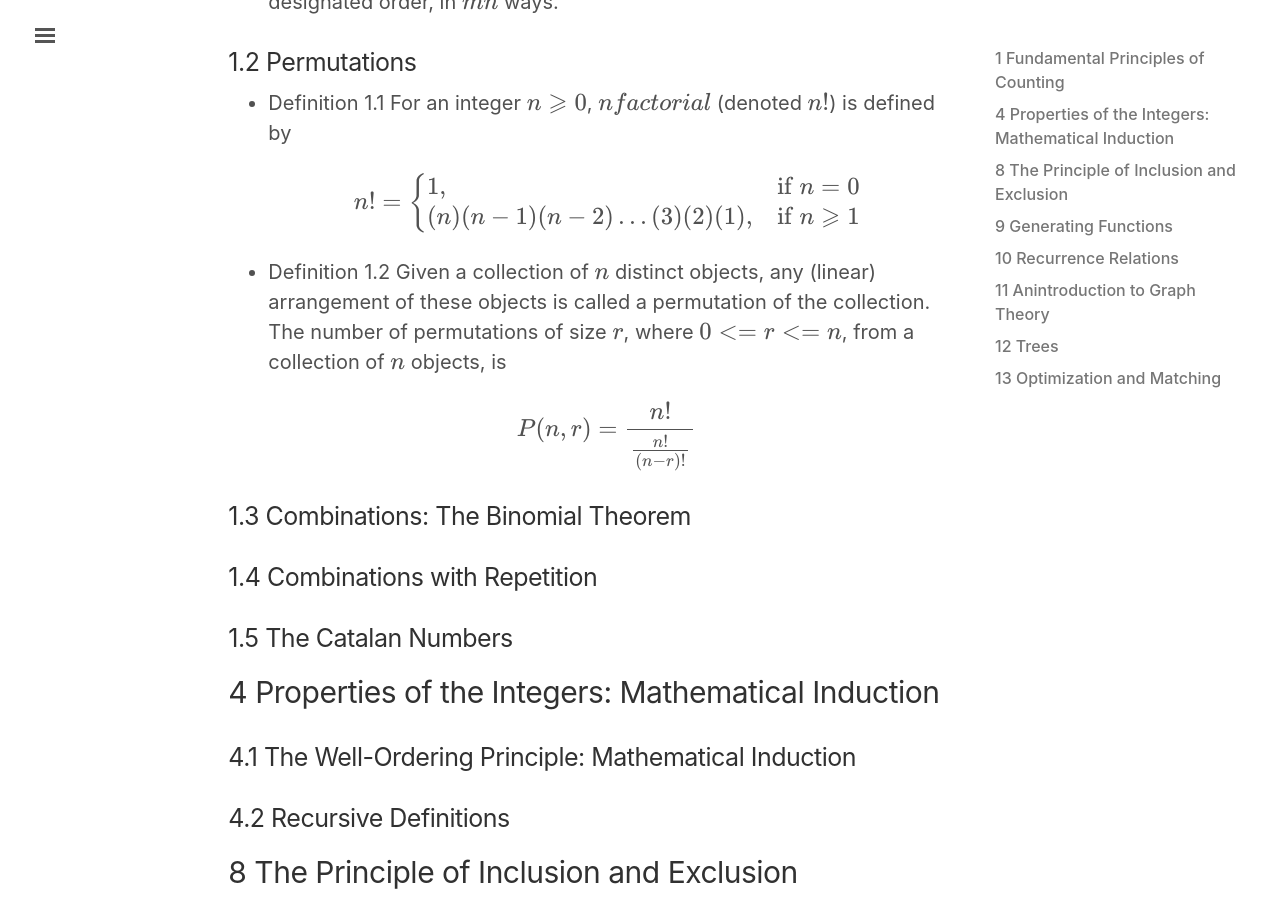
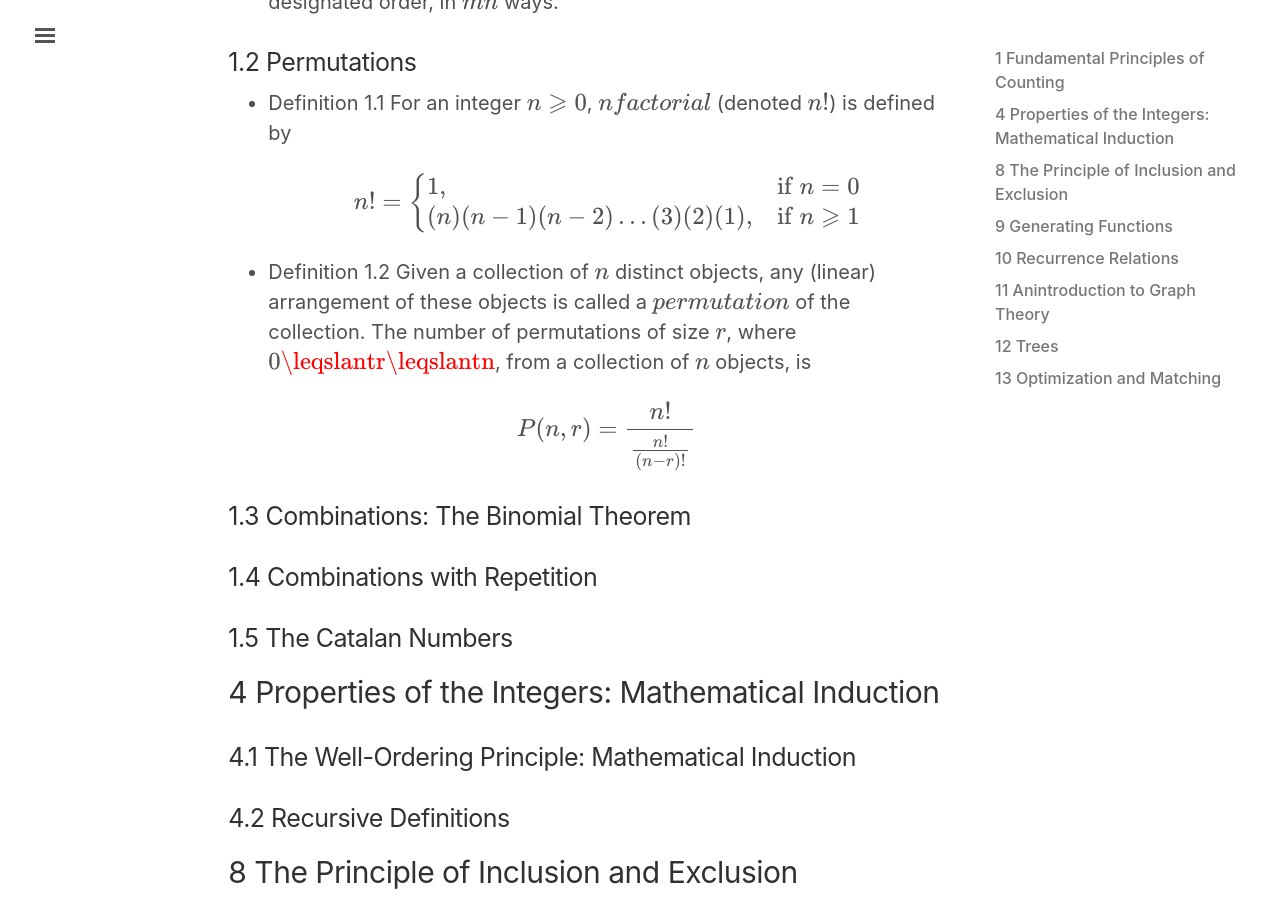
Before and after one commit to lingt-xyz/note, a Jekyll site: the page built from _posts/2018-09-01-COMP339.md, in a window 1280 px wide and 900 px high, scrolled down 664 px. Built offline with Jekyll 4.4.1, drawn with Linux system fonts in a browser that asks for light colours; formulas are drawn with MathJax 3; comment, search, counter and statistics services are not loaded.

Commit message:
update latex format

```diff
--- a/_posts/2018-09-01-COMP339.md
+++ b/_posts/2018-09-01-COMP339.md
@@ -29,7 +29,7 @@ comments: true
     $$
     {% endraw %}
 
-* Definition 1.2 Given a collection of {% raw %}$$n$${% endraw %} distinct objects, any (linear) arrangement of these objects is called a permutation of the collection. The number of permutations of size {% raw %}$$r$${% endraw %}, where {% raw %}$$0<=r<=n$${% endraw %}, from a collection of {% raw %}$$n$${% endraw %} objects, is
+* Definition 1.2 Given a collection of {% raw %}$$n$${% endraw %} distinct objects, any (linear) arrangement of these objects is called a {% raw %}$$permutation$${% endraw %} of the collection. The number of permutations of size {% raw %}$$r$${% endraw %}, where {% raw %}$$0\leqslantr\leqslantn$${% endraw %}, from a collection of {% raw %}$$n$${% endraw %} objects, is
     {% raw %}
     $$
     P(n,r)={n!\over{n!\over(n-r)!}}
```
